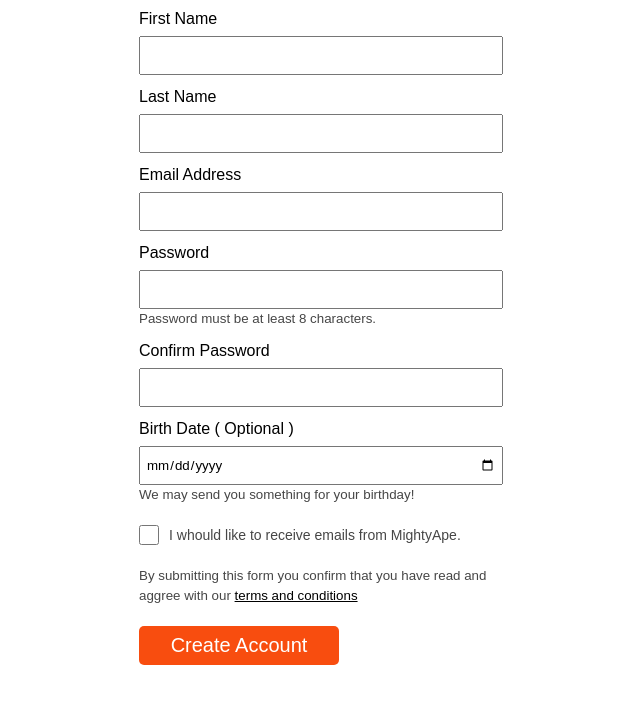
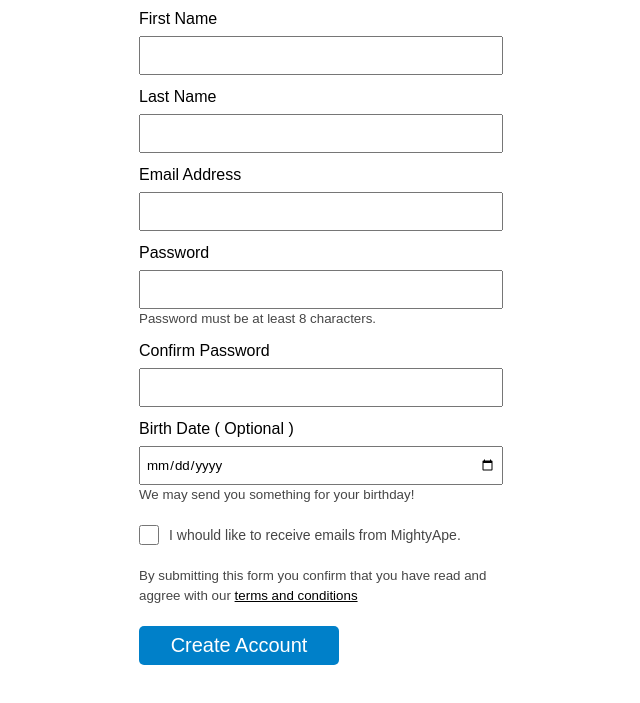
Before and after one commit to KunjAntala/HTML_form, a plain HTML site: page index.html in a window 1280 px wide. In both pictures the pointer is over the button "Create Account". Shown: the part 151-854 px from the top of the page, without its empty margins (326-966 px from the left). Drawn offline with Linux system fonts and the light colour scheme.

Commit message:
new changes

```diff
--- a/style.css
+++ b/style.css
@@ -66,6 +66,10 @@ button{
     color: white;
 }
 
+button:hover{
+    background-color: rgb(0, 128, 201);
+}
+
 .checkboxCon{
     display: flex;
     margin: 20px 0px;
```
